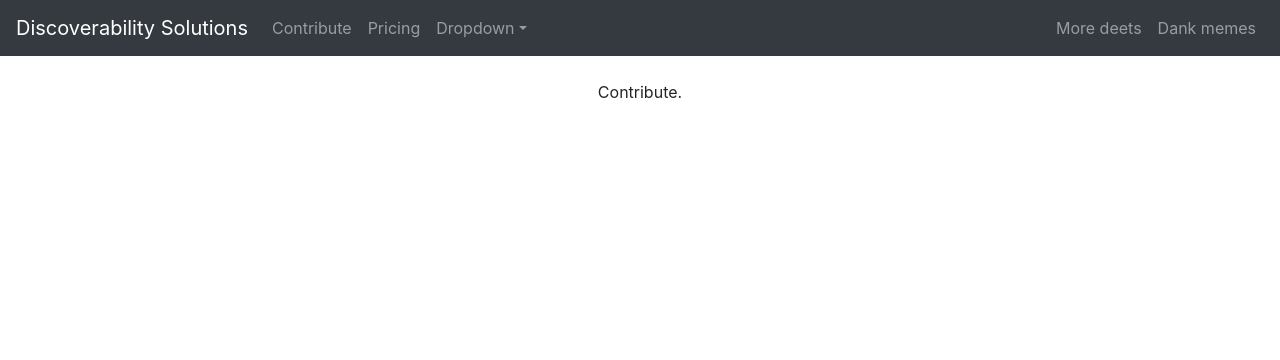
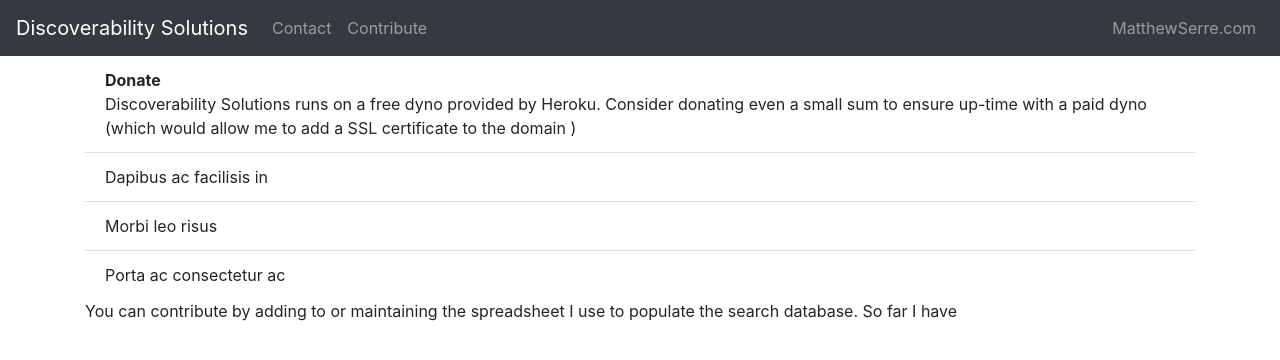
Before and after one commit to MatthewSerre/discoverability-solutions, a React (Create React App) app in the folder discoverability-solutions/: page /contribute in a window 1280 px wide. Shown: the top 360 px of the page. Built offline with nearby package versions, Linux system fonts and the light colour scheme.

Commit message:
Update home and contribute components

```diff
--- a/discoverability-solutions/src/App.js
+++ b/discoverability-solutions/src/App.js
@@ -4,7 +4,6 @@ import Contribute from './Contribute'
 import './App.css';
 import Navbar from 'react-bootstrap/Navbar'
 import Nav from 'react-bootstrap/Nav'
-import NavDropdown from 'react-bootstrap/NavDropdown'
 import {
   BrowserRouter as Router,
   Switch,
@@ -15,26 +14,20 @@ import {
 function App() {
   return (
     <Router>
-    <div className="App">
       <Navbar collapseOnSelect expand="lg" bg="dark" variant="dark">
         <Link to="/"><Navbar.Brand>Discoverability Solutions</Navbar.Brand></Link>
         <Navbar.Toggle aria-controls="responsive-navbar-nav" />
         <Navbar.Collapse id="responsive-navbar-nav">
+          {/* <Nav className="mr-auto">
+            <Nav.Link as={Link} to="/contribute">Contribute</Nav.Link>
+          </Nav> */}
           <Nav className="mr-auto">
+            <Nav.Link href="mailto:matthew@discoverability.solutions">Contact</Nav.Link>
             <Nav.Link as={Link} to="/contribute">Contribute</Nav.Link>
-            <Nav.Link href="#pricing">Pricing</Nav.Link>
-            <NavDropdown title="Dropdown" id="collasible-nav-dropdown">
-              <NavDropdown.Item href="#action/3.1">Action</NavDropdown.Item>
-              <NavDropdown.Item href="#action/3.2">Another action</NavDropdown.Item>
-              <NavDropdown.Item href="#action/3.3">Something</NavDropdown.Item>
-              <NavDropdown.Divider />
-              <NavDropdown.Item href="#action/3.4">Separated link</NavDropdown.Item>
-            </NavDropdown>
           </Nav>
           <Nav>
-            <Nav.Link href="#deets">More deets</Nav.Link>
-            <Nav.Link eventKey={2} href="#memes">
-              Dank memes
+          <Nav.Link href="https://matthewserre.com" target="_blank" rel="noopener noreferrer">
+              MatthewSerre.com
             </Nav.Link>
           </Nav>
         </Navbar.Collapse>
@@ -46,14 +39,8 @@ function App() {
           <Route path="/contribute">
             <Contribute />
           </Route>
-          {/* <Route path="/users">
-            <Users />
-          </Route>
-          <Route path="/">
-            <Home />
-          </Route> */}
         </Switch>
-    </div>
+
   </Router>
   );
 }
--- a/discoverability-solutions/src/Contribute.js
+++ b/discoverability-solutions/src/Contribute.js
@@ -1,14 +1,24 @@
 import React from 'react';
 import Container from 'react-bootstrap/Container'
+import ListGroup from 'react-bootstrap/ListGroup'
 
 const Contribute = () => {
     return (
-        <React.Fragment>
-            <br />
-            <Container>
-                Contribute.
-            </Container>
-        </React.Fragment>
+
+        <Container>
+            <ListGroup variant="flush">
+                <ListGroup.Item>
+                    <strong>Donate</strong>
+                    <br />
+                    Discoverability Solutions runs on a free dyno provided by Heroku.  Consider donating even a small sum to ensure up-time with a paid dyno (which would allow me to add a SSL certificate to the domain )
+                </ListGroup.Item>
+  <ListGroup.Item>Dapibus ac facilisis in</ListGroup.Item>
+  <ListGroup.Item>Morbi leo risus</ListGroup.Item>
+  <ListGroup.Item>Porta ac consectetur ac</ListGroup.Item>
+</ListGroup>
+            You can contribute by adding to or maintaining the spreadsheet I use to populate the search database.  So far I have
+        </Container>
+
     )
 }
 
--- a/discoverability-solutions/src/ProviderSearch.js
+++ b/discoverability-solutions/src/ProviderSearch.js
@@ -28,14 +28,18 @@ class ProviderSearch extends React.Component {
 
     render() {
         return (
+            <div className="text-center">
             <Container>
 
                 <br />
+                <div>
+                Discoverability Solutions is a single page application that allows you to search for providers of disability services in the Southern Maryland Region (other regions coming soon) obtained from <a href="https://dda.health.maryland.gov/Pages/Individuals.aspx">the list provided by the Developmental Disabilities Administration</a>.
+                </div>
+                <br />
                 <Form onSubmit={this.handleOnSubmit}>
                     <Form.Group controlId="formBasicSearch">
-                        <Form.Control type="text" name="search" onChange={this.handleOnChange} placeholder="" value={this.state.search} />
+                        <Form.Control type="text" name="search" onChange={this.handleOnChange} placeholder='e.g. "arc", "rockville", "montgomery", "employment"' value={this.state.search} />
                         <Form.Text className="text-muted">
-                            Search by provider name, regional office, counties served, and/or services offered.  A search performed with terms from multiple categories (e.g. "employment montgomery") will return only results that match all terms.  A search performed with no terms will return all entries in the database.
                         </Form.Text>
                     </Form.Group>
 
@@ -45,8 +49,10 @@ class ProviderSearch extends React.Component {
                 </Form>
                 <br />
                 <p>{this.state.query}</p>
-                <Providers providers={this.state.providers} ref={el => (this.componentRef = el)}/>
-            </Container>
+                <Providers providers={this.state.providers} />
+
+        </Container>
+        </div>
         )
     }
 }
--- a/discoverability-solutions/src/Providers.js
+++ b/discoverability-solutions/src/Providers.js
@@ -39,7 +39,11 @@ const Providers = (props) => {
                             <td>{provider.countiesServed}</td>
                             <td>{provider.servicesOffered}</td>
                             <td>{provider.contactInformation}</td>
-                            <td><a href={provider.website} alt="Link" target="_blank" rel="noopener noreferrer" >Link</a></td>
+                            if ({provider.website}) {
+                            <td><a href={provider.website} alt="Link" target="_blank" rel="noopener noreferrer">Link</a></td>
+                            } else {
+                                <td>N/A</td>
+                            }
                             </tr>
                         )}
                     </tbody>
```
